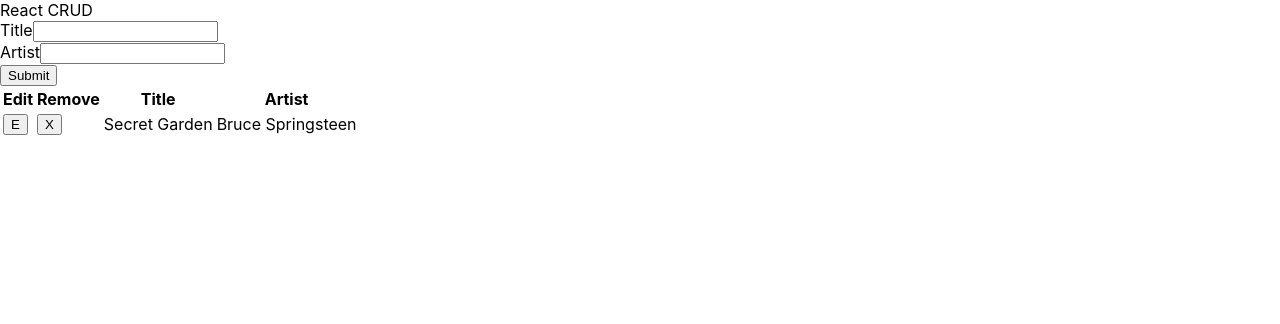
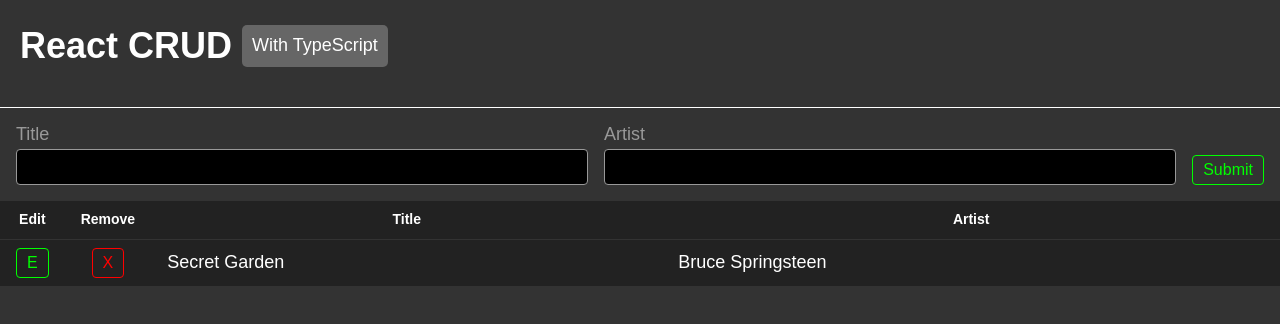
Before and after one commit to jpbarbosa/react-crud-ts, a React (Create React App) app: page / in a window 1280 px wide. Shown: the top 324 px of the page. Built offline with nearby package versions, Linux system fonts and the light colour scheme; data requests are answered from the project's data file.

Commit message:
Basic CSS

```diff
--- a/src/assets/index.css
+++ b/src/assets/index.css
@@ -1,13 +1,214 @@
+* {
+  font-family: sans-serif;
+  box-sizing: border-box;
+}
+
 body {
   margin: 0;
-  font-family: -apple-system, BlinkMacSystemFont, 'Segoe UI', 'Roboto', 'Oxygen',
-    'Ubuntu', 'Cantarell', 'Fira Sans', 'Droid Sans', 'Helvetica Neue',
-    sans-serif;
-  -webkit-font-smoothing: antialiased;
-  -moz-osx-font-smoothing: grayscale;
+  color: #fff;
+  background: #333;
+  font-size: 18px;
+  line-height: 1.2em;
 }
 
-code {
-  font-family: source-code-pro, Menlo, Monaco, Consolas, 'Courier New',
-    monospace;
+html,
+body,
+#root {
+  height: 100%;
 }
+
+.App {
+  display: flex;
+  flex-flow: column;
+  height: 100%;
+}
+
+header {
+  padding: 20px;
+  border-bottom: 1px solid #fff;
+}
+
+header h1 {
+  display: flex;
+  align-items: center;
+}
+
+header .subtitle {
+  font-size: 18px;
+  background: #666;
+  color: #fff;
+  border-radius: 5px;
+  margin-left: 10px;
+  padding: 10px;
+  font-weight: normal;
+}
+
+.navigation {
+  display: flex;
+  justify-content: space-between;
+}
+
+.navigation .internal,
+.navigation .external {
+  display: flex;
+}
+
+.navigation button,
+.navigation a.button {
+  margin-bottom: 0;
+  color: #fff;
+  background: transparent;
+  border: 1px solid #fff;
+}
+
+.navigation button.active {
+  color: #000;
+  background: #fff;
+}
+
+.navigation a.button {
+  text-decoration: none;
+  margin-right: 0;
+}
+
+h1,
+h2 {
+  margin-top: 5px;
+  margin-bottom: 20px;
+}
+
+.page {
+  flex-grow: 1;
+  display: flex;
+  flex-flow: column;
+}
+
+.status {
+  margin-left: -20px;
+  padding: 10px 20px;
+  background: #ccc;
+  color: #333;
+  font-size: smaller;
+  position: fixed;
+  bottom: 0;
+  opacity: 0.9;
+}
+
+.status-text {
+  animation: blinker 2s linear infinite;
+}
+
+@keyframes blinker {
+  50% {
+    opacity: 0;
+  }
+}
+
+.error {
+  padding: 20px;
+  margin: -20px -20px 20px -20px;
+  background: #c00;
+  color: #fff;
+  border-bottom: 1px solid #fff;
+  font-size: smaller;
+}
+
+.error ul {
+  margin: 10px 0px 0px;
+}
+
+.content {
+  display: flex;
+  flex-grow: 1;
+}
+
+.list {
+  background: #222;
+  min-width: 100%;
+  border-collapse: collapse;
+}
+
+.list th {
+  font-size: 14px;
+}
+
+.list th,
+.list td {
+  padding: 8px 16px;
+  border-bottom: 1px solid #333;
+}
+
+.list th.action,
+.list td.action {
+  width: 1%;
+  text-align: center;
+}
+
+.list tr:hover {
+  background: #111;
+}
+
+.list tr.active {
+  background: #000;
+}
+
+.form {
+  display: flex;
+  width: 100%;
+  align-items: flex-end;
+  gap: 16px;
+  padding: 16px;
+}
+
+.form > div {
+  width: 100%;
+}
+
+label {
+  display: block;
+  color: #999;
+  margin-bottom: 4px;
+}
+
+input[type='text'],
+input[type='submit'],
+button,
+select,
+textarea,
+a.button {
+  font-size: 16px;
+  border-radius: 4px;
+  border: 1px solid #999;
+  padding: 8px;
+  color: #fff;
+  background: #000;
+  -webkit-appearance: none;
+}
+
+input[type='text'],
+select,
+textarea {
+  width: 100%;
+}
+
+input[type='submit'],
+button,
+a.button {
+  padding: 5px 10px;
+  color: #0f0;
+  background: transparent;
+  border: 1px solid #0f0;
+}
+
+input[type='submit'],
+button.bt-new {
+  color: #0f0;
+  background: transparent;
+  border: 1px solid #0f0;
+}
+
+button.bt-remove {
+  color: #f00;
+  background: transparent;
+  border: 1px solid #f00;
+}
--- /dev/null
+++ b/src/components/Header.tsx
@@ -0,0 +1,10 @@
+export const Header = () => {
+  return (
+    <header>
+      <h1>
+        <div className="title">React CRUD</div>
+        <div className="subtitle">With TypeScript</div>
+      </h1>
+    </header>
+  );
+};
--- a/src/pages/App.tsx
+++ b/src/pages/App.tsx
@@ -1,10 +1,11 @@
 import React from 'react';
+import { Header } from '../components/Header';
 import { Songs } from './songs';
 
 function App() {
   return (
     <div className="App">
-      <header className="App-header">React CRUD</header>
+      <Header />
       <Songs />
     </div>
   );
--- a/src/pages/songs/Form.tsx
+++ b/src/pages/songs/Form.tsx
@@ -13,7 +13,7 @@ export const Form = ({ activeRecord, action }: IProps) => {
   );
 
   return (
-    <form onSubmit={handleSubmit}>
+    <form className="form" onSubmit={handleSubmit}>
       <div>
         <label>Title</label>
         <input
--- a/src/pages/songs/index.tsx
+++ b/src/pages/songs/index.tsx
@@ -23,23 +23,33 @@ export const Songs = () => {
   return (
     <div>
       <Form activeRecord={activeRecord} action={action} />
-      <table>
+      <table className="list">
         <thead>
           <tr>
-            <th>Edit</th>
-            <th>Remove</th>
+            <th className="action">Edit</th>
+            <th className="action">Remove</th>
             <th>Title</th>
             <th>Artist</th>
           </tr>
         </thead>
         <tbody>
           {records.map((record) => (
-            <tr key={record.id}>
-              <td>
-                <button onClick={() => setActiveRecord(record)}>E</button>
+            <tr
+              key={record.id}
+              className={record.id === activeRecord.id ? 'active' : ''}
+            >
+              <td className="action">
+                <button
+                  onClick={() => setActiveRecord(record)}
+                  className="bt-edit"
+                >
+                  E
+                </button>
               </td>
-              <td>
-                <button onClick={() => remove(record)}>X</button>
+              <td className="action">
+                <button onClick={() => remove(record)} className="bt-remove">
+                  X
+                </button>
               </td>
               <td>{record.title}</td>
               <td>{record.artist}</td>
```
